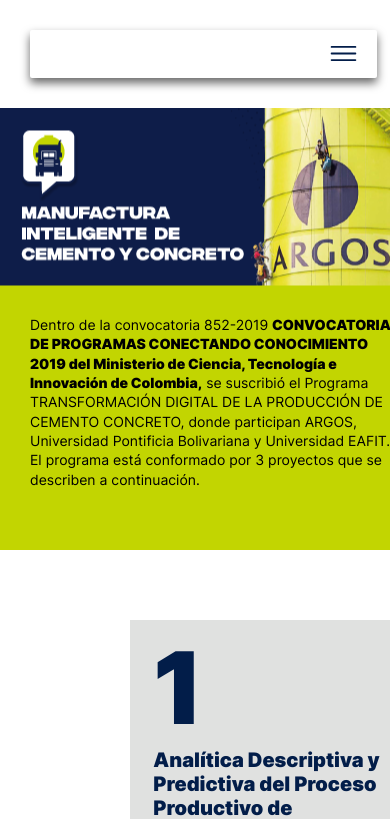
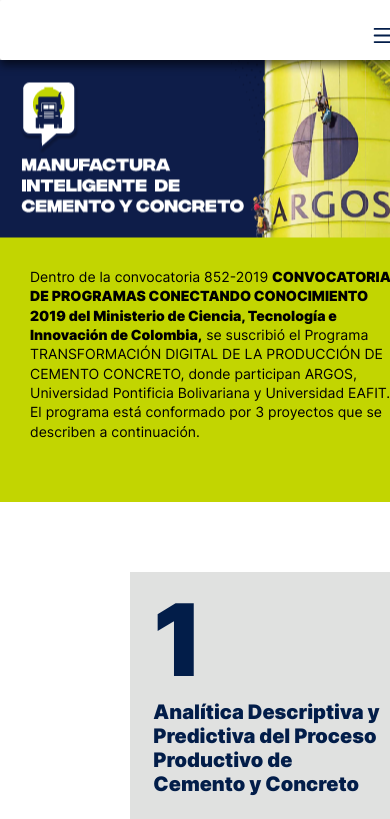
Before and after one commit to axew26/manufactura-inteligente-ts, a React (Vite) app: page / in a window 390 px wide. Shown: the top 819 px of the page. Built offline with nearby package versions, Linux system fonts and the light colour scheme.

Commit message:
017 - Ajuste Header

```diff
--- a/src/components/header/header.scss
+++ b/src/components/header/header.scss
@@ -2,13 +2,16 @@
 
 header.menu-header {
   position: sticky;
-  margin: 30px;
+  top: 0;
+  z-index: 2000;
+  padding: 30px 0px 0px 0px;
   height: 96px;
   line-height: 19.36px;
   display: flex;
   justify-content: space-around;
   align-items: center;
   color: $color-azul;
+  background-color: $color-blanco;
 
   img.menu-imagen {
     display: none;
@@ -45,12 +48,16 @@
         div.dropdown-menu-container {
           display: flex;
           position: absolute;
+          top: 80%;
           margin: 0;
+          z-index: 1000;
+
           ul.dropdown-menu {
             width: 250px;
             display: flex;
             flex-direction: column;
             position: absolute;
+            background-color: $color-blanco;
           }
           @media (max-width: 1090px) {
             ul.dropdown-menu {
@@ -73,9 +80,9 @@
 @media (max-width: 768px) {
   header.menu-header {
     position: sticky;
-    margin: 30px 30px 30px 30px !important;
+    padding: 30px 30px 30px 30px !important;
     height: 48px;
-    width: 89%;
+    min-width: 430px;
     line-height: 19.36px;
     box-shadow: 0px 5px 10px rgba(0, 0, 0, 0.6);
     display: flex;
@@ -89,7 +96,6 @@
     width: 27px;
     height: 15px;
     display: flex !important;
-    margin-right: 20px;
     position: absolute;
     bottom: 17px;
     cursor: pointer;
@@ -98,7 +104,7 @@
     display: flex;
     background-color: $color-azul;
     position: relative;
-    top: 48px;
+    top: 30px;
     border-radius: 2px;
     ul {
       padding: 10px;
@@ -126,12 +132,13 @@
         }
         div.dropdown-menu-container {
           position: relative !important;
-          margin: 0 !important;
+          top: 0 !important;
           ul.dropdown-menu {
             width: 250px !important;
             position: relative !important;
             padding: 10px 15px 10px 15px;
             list-style-type: circle;
+            background-color: $color-azul !important;
           }
           ul.dropdown-menu li::marker {
             content: "•";
--- a/src/components/hero-banner/hero-banner.scss
+++ b/src/components/hero-banner/hero-banner.scss
@@ -4,6 +4,7 @@
   display: flex;
   flex-direction: column;
   position: relative;
+  z-index: -1;
 
   img.banner-home-mobile {
     display: none;
```
